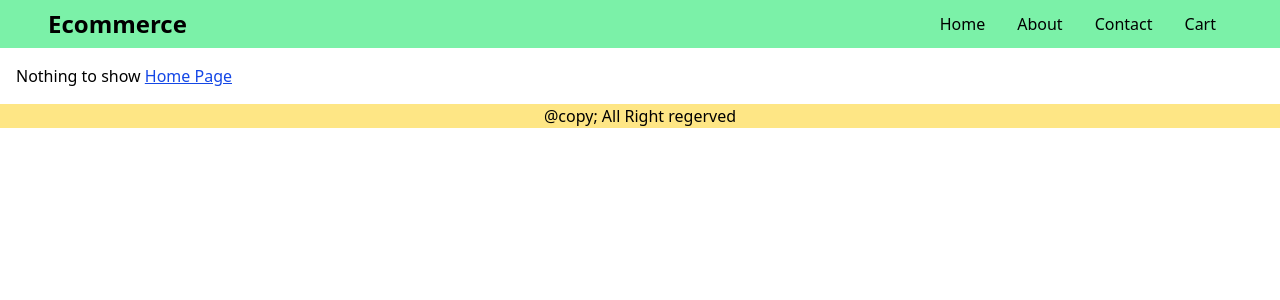
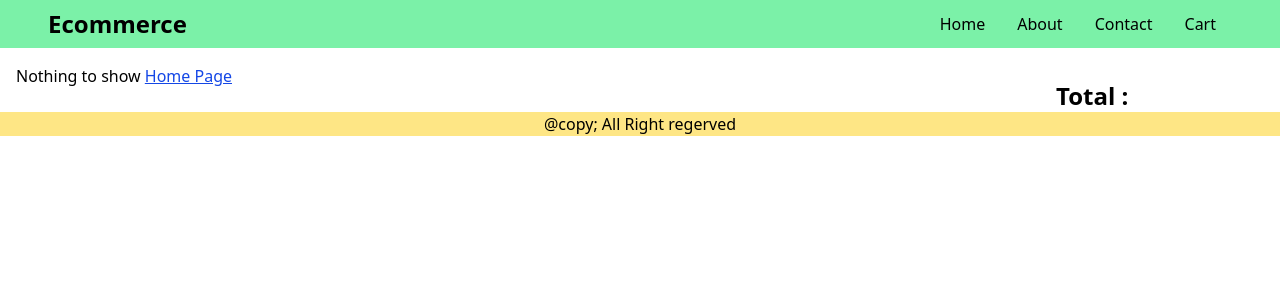
Before and after one commit to Rishijangir566/EcommerceFullStack, a React (Vite) app in the folder Front/: page /cart in a window 1280 px wide. Shown: the top 300 px of the page. Built offline with nearby package versions, Linux system fonts and the light colour scheme.

Commit message:
add cart

```diff
--- a/Front/src/Pages/Cart.jsx
+++ b/Front/src/Pages/Cart.jsx
@@ -9,7 +9,10 @@ function Cart() {
 
     return (
         <>
-            <div className=" m-4">
+        <div className="flex ">
+
+
+            <div className=" w-[60rem]  m-4">
 
                 {cart.length ===0?(
                     <div>
@@ -18,8 +21,8 @@ function Cart() {
                     </div>
                 ):(
                     cart.map((item) => {
-                        return <div key={item.product._id} className="flex ">
-                            <img className="w-[20rem] h-[20rem] object-contain " src={item.product.url} />
+                        return <div key={item.product._id} className="flex   border">
+                            <img className="w-[20rem] h-[20rem] object-contain p-4" src={item.product.url} />
                             <div>
                                 <h2 className="mt-12"> <strong>Name :- </strong> {item.product.name}</h2>
                                 <p className="my-2">  <strong> Rating  :- </strong> {item.product.totalRating}</p>
@@ -30,7 +33,12 @@ function Cart() {
                         </div>
                     })
                ) }
+
             </div>
+               <div className="mx-16 mt-8">
+                <h2 className="text-2xl"> <strong>Total : </strong>  </h2>
+               </div>
+               </div>
         </>
     )
 }
--- a/Front/src/Pages/Home.jsx
+++ b/Front/src/Pages/Home.jsx
@@ -19,7 +19,7 @@ function Home() {
      {
        products.length>0 ?(
           products.map((item)=>{
-            return <div key={item._id} className="text-center">
+            return <div key={item._id} className="text-center ">
            <Link to={`/product/${item._id}`}> <img className="w-[12rem] h-[12rem] object-contain " src={item.url}  /> </Link>
             <h2 className="mt-4 font-bold ">{item.name.split(" ").slice(0,3).join(" ")+"..."}</h2>
             <p className="text-blue-700 my-2"> $ {item.price}</p>
--- a/Front/src/Pages/SingleProduct.jsx
+++ b/Front/src/Pages/SingleProduct.jsx
@@ -44,7 +44,7 @@ function SingleProduct() {
                         <h2 className="my-2"> <strong>Description  :- </strong> {product.description}</h2>
                         <p className="my-2" style={{ color: product.inStock ? "white" : "red" }}> Out Of Stock </p>
                         <div>
-                            <button className="py-1 px-4  rounded bg-cyan-500 mr-4" onClick={()=>addToCart(product)}> Add To Cart</button>
+                            <button className="py-1 px-4  rounded bg-cyan-500 mr-4 hover:bg-cyan-200" onClick={()=>addToCart(product)}> Add To Cart</button>
                             <button className="py-1 px-4  rounded bg-amber-300 "> Add To Wishlist</button>
                         </div>
                     </div>
```
